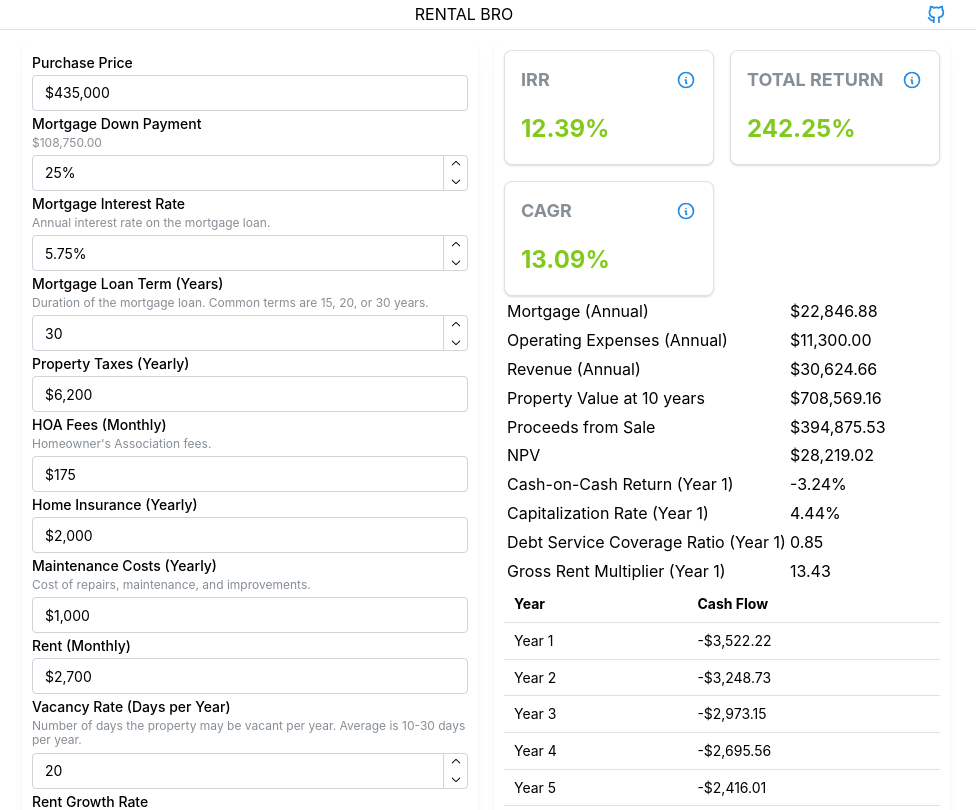
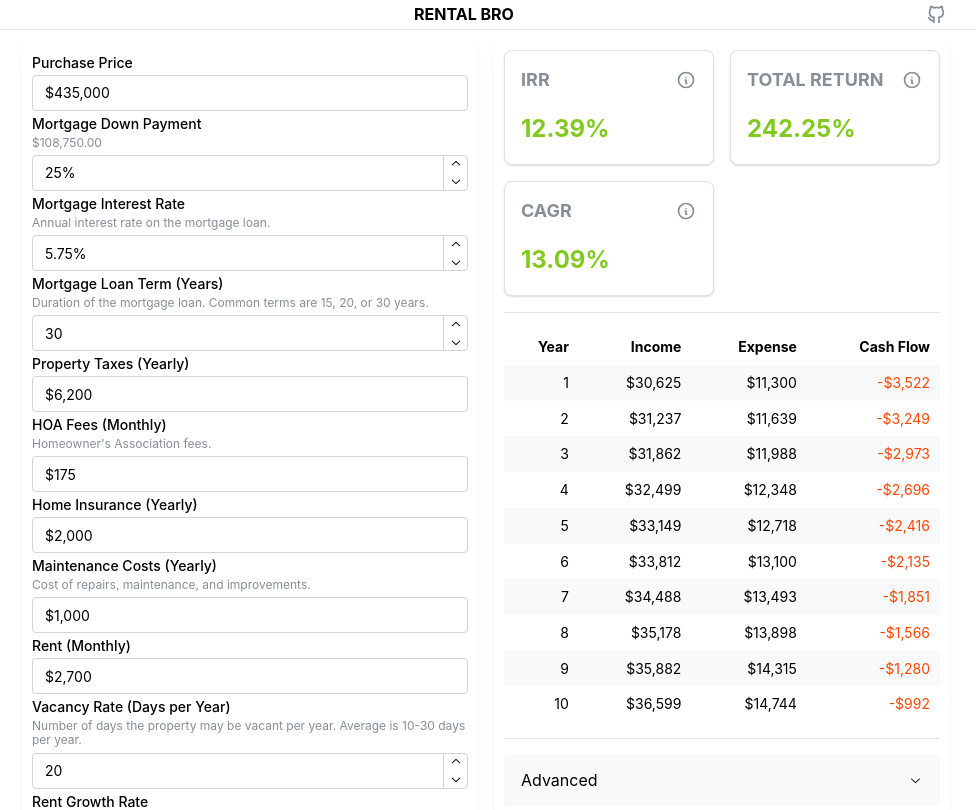
Before and after one commit to kkhimself/rentalbro, a React (Create React App) app: page / in a window 1280 px wide. Shown: the top 810 px of the page, without its empty margins (154-1130 px from the left). Built offline with nearby package versions, Linux system fonts and the light colour scheme.

Commit message:
Better formatting for property insights

```diff
--- a/src/App.tsx
+++ b/src/App.tsx
@@ -1,11 +1,13 @@
 import React from "react";
 import {
+  createTheme,
   AppShell,
   ActionIcon,
   Container,
   Grid,
   Group,
   Paper,
+  Text,
   MantineProvider
 } from "@mantine/core";
 import { useHeadroom } from "@mantine/hooks";
@@ -41,6 +43,10 @@ export default function App() {
     )
   );
 
+  const theme = createTheme({
+    primaryColor: "gray"
+  });
+
   const updateRentalProperty = (p: RentalProperty) => {
     setRentalProperty(p);
   };
@@ -50,7 +56,7 @@ export default function App() {
   };
 
   return (
-    <MantineProvider>
+    <MantineProvider theme={theme}>
       <div className="App">
         <AppShell
           padding="xs"
@@ -59,7 +65,7 @@ export default function App() {
           <AppShell.Header>
             <Container>
               <Group justify="space-between">
-                <div style={{margin: "auto"}}>RENTAL BRO</div>
+                <div style={{margin: "auto"}}><Text fw={700}>RENTAL BRO</Text></div>
                 <ActionIcon variant="subtle" aria-label="GitHub" onClick={openGitHub}>
                   <IconBrandGithub style={{ width: '80%', height: '80%' }} />
                 </ActionIcon>
--- a/src/components/CashFlow.tsx
+++ b/src/components/CashFlow.tsx
@@ -1,29 +1,47 @@
 import { Table } from "@mantine/core";
+import { CashFlowItem } from "../utils/RentalMetrics";
 
 interface CashFlowProps {
-  cashFlows: number[];
+  cashFlows: CashFlowItem[];
 }
 
 export default function CashFlow({ cashFlows }: CashFlowProps) {
   const cashFlowRows = cashFlows.map((cf, i: number) => (
     <Table.Tr key={i}>
-      <Table.Td>Year {i + 1}</Table.Td>
-      <Table.Td>
+      <Table.Td style={{textAlign: "right"}}>{i + 1}</Table.Td>
+      <Table.Td style={{textAlign: "right"}}>
         {new Intl.NumberFormat("en-US", {
           style: "currency",
           currency: "USD",
-        }).format(cf)}
+          maximumFractionDigits: 0
+        }).format(cf.income)}
+      </Table.Td>
+      <Table.Td style={{textAlign: "right"}}>
+        {new Intl.NumberFormat("en-US", {
+          style: "currency",
+          currency: "USD",
+          maximumFractionDigits: 0
+        }).format(cf.expense)}
+      </Table.Td>
+      <Table.Td style={{textAlign: "right", color: cf.cashFlow > 0 ? "LimeGreen" : "OrangeRed"}}>
+        {new Intl.NumberFormat("en-US", {
+          style: "currency",
+          currency: "USD",
+          maximumFractionDigits: 0
+        }).format(cf.cashFlow)}
       </Table.Td>
     </Table.Tr>
   ));
 
   return (
     <div>
-      <Table>
+      <Table striped withRowBorders={false}>
         <Table.Thead>
           <Table.Tr>
-            <Table.Th>Year</Table.Th>
-            <Table.Th>Cash Flow</Table.Th>
+            <Table.Th style={{textAlign: "right"}}>Year</Table.Th>
+            <Table.Th style={{textAlign: "right"}}>Income</Table.Th>
+            <Table.Th style={{textAlign: "right"}}>Expense</Table.Th>
+            <Table.Th style={{textAlign: "right"}}>Cash Flow</Table.Th>
           </Table.Tr>
         </Table.Thead>
         <Table.Tbody>{cashFlowRows}</Table.Tbody>
--- a/src/components/PropertyInsights.tsx
+++ b/src/components/PropertyInsights.tsx
@@ -1,4 +1,4 @@
-import { Grid } from "@mantine/core";
+import { Accordion, Divider, Grid, Table } from "@mantine/core";
 import RentalProperty from "../models/RentalProperty";
 import CashFlow from "./CashFlow";
 import Stat from "./Stat";
@@ -30,8 +30,14 @@ export default function PropertyInsights({
         <Grid.Col span={{ base: 12, md: 6 }}>
           <Stat
             title="Total Return"
-            color={p.grossReturn > p.discountRateTotalReturn ? "lime" : "orange"}
-            description={`<p>Total Return measures the overall profit or loss of an investment over a period, considering both income and appreciation, expressed as a percentage of the initial investment. It's a simple way to track growth. On the other hand, IRR takes into account the <b>timing</b> of cash flows, showing the average <b>annual</b> growth rate and helping to understand how quickly your investment is growing. While total return gives a broad picture, IRR provides a more precise measure of investment efficiency.</p> <p>If the Total Return of the rental property exceeds the Total Return of your alternate investments (e.g. investing in the S&P 500), the rental property is a better investment. The Total Return of your alternate investment, over ${p.holdingPeriod} years, based on your discount rate, is ${(p.discountRateTotalReturn * 100).toFixed(2)}% </p>`}
+            color={
+              p.grossReturn > p.discountRateTotalReturn ? "lime" : "orange"
+            }
+            description={`<p>Total Return measures the overall profit or loss of an investment over a period, considering both income and appreciation, expressed as a percentage of the initial investment. It's a simple way to track growth. On the other hand, IRR takes into account the <b>timing</b> of cash flows, showing the average <b>annual</b> growth rate and helping to understand how quickly your investment is growing. While total return gives a broad picture, IRR provides a more precise measure of investment efficiency.</p> <p>If the Total Return of the rental property exceeds the Total Return of your alternate investments (e.g. investing in the S&P 500), the rental property is a better investment. The Total Return of your alternate investment, over ${
+              p.holdingPeriod
+            } years, based on your discount rate, is ${(
+              p.discountRateTotalReturn * 100
+            ).toFixed(2)}% </p>`}
             value={new Intl.NumberFormat("en-US", {
               style: "percent",
               minimumFractionDigits: 2,
@@ -53,111 +59,126 @@ export default function PropertyInsights({
         </Grid.Col>
       </Grid>
 
-      <table>
-        <tbody>
-          <tr>
-            <td>Mortgage (Annual)</td>
-            <td>
+      <Divider my="md" />
+
+      <CashFlow cashFlows={p.cashFlows} />
+
+      <Divider my="md" />
+
+      <Accordion variant="separated">
+        <Accordion.Item value="advanced-insights">
+          <Accordion.Control>Advanced</Accordion.Control>
+          <Accordion.Panel>
+            <Table striped withRowBorders={false}>
+              <Table.Tbody>
+                <Table.Tr>
+                  <Table.Td>Mortgage (monthly)</Table.Td>
+                  <Table.Td>
+                    {new Intl.NumberFormat("en-US", {
+                      style: "currency",
+                      currency: "USD",
+                    }).format(p.mortgageMonthly)}
+                  </Table.Td>
+                </Table.Tr>
+                <Table.Tr>
+                  <Table.Td>Mortgage (annual)</Table.Td>
+                  <Table.Td>
                     {new Intl.NumberFormat("en-US", {
                       style: "currency",
                       currency: "USD",
                     }).format(p.mortgageAnnual)}
-            </td>
-          </tr>
-          <tr>
-            <td>Operating Expenses (Annual)</td>
-            <td>
-              {new Intl.NumberFormat("en-US", {
-                style: "currency",
-                currency: "USD",
-              }).format(p.operatingExpensesAnnual)}
-            </td>
-          </tr>
-          <tr>
-            <td>Revenue (Annual)</td>
-            <td>
-              {new Intl.NumberFormat("en-US", {
-                style: "currency",
-                currency: "USD",
-              }).format(p.revenueAnnual)}
-            </td>
-          </tr>
-          <tr>
-            <td>Property Value at {p.holdingPeriod} years</td>
-            <td>
+                  </Table.Td>
+                </Table.Tr>
+                <Table.Tr>
+                  <Table.Td>Property value at {p.holdingPeriod} years</Table.Td>
+                  <Table.Td>
                     {new Intl.NumberFormat("en-US", {
                       style: "currency",
                       currency: "USD",
                     }).format(p.propertySalePrice)}
-            </td>
-          </tr>
-          <tr>
-            <td>Proceeds from Sale</td>
-            <td>
+                  </Table.Td>
+                </Table.Tr>
+                <Table.Tr>
+                  <Table.Td>Mortgage payoff at {p.holdingPeriod} years</Table.Td>
+                  <Table.Td>
+                    {new Intl.NumberFormat("en-US", {
+                      style: "currency",
+                      currency: "USD",
+                    }).format(p.mortgagePayoff)}
+                  </Table.Td>
+                </Table.Tr>
+                <Table.Tr>
+                  <Table.Td>Sales commission</Table.Td>
+                  <Table.Td>
+                    {new Intl.NumberFormat("en-US", {
+                      style: "currency",
+                      currency: "USD",
+                    }).format(p.propertySalePrice * p.salesCommissionRate / 100)}
+                  </Table.Td>
+                </Table.Tr>
+                <Table.Tr>
+                  <Table.Td>Proceeds from sale</Table.Td>
+                  <Table.Td>
                     {new Intl.NumberFormat("en-US", {
                       style: "currency",
                       currency: "USD",
                     }).format(p.proceedsFromSale)}
-            </td>
-          </tr>
-          <tr>
-            <td>NPV</td>
-            <td>
+                  </Table.Td>
+                </Table.Tr>
+                <Table.Tr>
+                  <Table.Td>NPV</Table.Td>
+                  <Table.Td>
                     {new Intl.NumberFormat("en-US", {
                       style: "currency",
                       currency: "USD",
                     }).format(p.npv)}
-            </td>
-          </tr>
-          <tr>
-            <td>Cash-on-Cash Return (Year 1)</td>
-            <td>
+                  </Table.Td>
+                </Table.Tr>
+                <Table.Tr>
+                  <Table.Td>Cash-on-Cash Return (Year 1)</Table.Td>
+                  <Table.Td>
                     {new Intl.NumberFormat("en-US", {
                       style: "percent",
                       minimumFractionDigits: 2,
                       maximumFractionDigits: 2,
                     }).format(p.coc)}
-            </td>
-          </tr>
-          <tr>
-            <td>Capitalization Rate (Year 1)</td>
-            <td>
+                  </Table.Td>
+                </Table.Tr>
+                <Table.Tr>
+                  <Table.Td>Capitalization Rate (Year 1)</Table.Td>
+                  <Table.Td>
                     {new Intl.NumberFormat("en-US", {
                       style: "percent",
                       minimumFractionDigits: 2,
                       maximumFractionDigits: 2,
                     }).format(p.capRate)}
-            </td>
-          </tr>
-          <tr>
-            <td>Debt Service Coverage Ratio (Year 1)</td>
-            <td>
+                  </Table.Td>
+                </Table.Tr>
+                <Table.Tr>
+                  <Table.Td>Debt Service Coverage Ratio (Year 1)</Table.Td>
+                  <Table.Td>
                     {new Intl.NumberFormat("en-US", {
                       style: "decimal",
                       minimumFractionDigits: 2,
                       maximumFractionDigits: 2,
                     }).format(p.dscr)}
-            </td>
-          </tr>
-          <tr>
-            <td>Gross Rent Multiplier (Year 1)</td>
-            <td>
+                  </Table.Td>
+                </Table.Tr>
+                <Table.Tr>
+                  <Table.Td>Gross Rent Multiplier (Year 1)</Table.Td>
+                  <Table.Td>
                     {new Intl.NumberFormat("en-US", {
                       style: "decimal",
                       minimumFractionDigits: 2,
                       maximumFractionDigits: 2,
                     }).format(p.grm)}
-            </td>
-          </tr>
-        </tbody>
-      </table>
-
-      <CashFlow cashFlows={p.cashFlows} />
-
-      {/* <div>
-        {JSON.stringify(p, null, 2)}
-        {JSON.stringify({irr: p.irr}, null, 2)}
-      </div> */}
+                  </Table.Td>
+                </Table.Tr>
+              </Table.Tbody>
+            </Table>
+          </Accordion.Panel>
+        </Accordion.Item>
+      </Accordion>
     </div>
   );
 }
--- a/src/models/RentalProperty.ts
+++ b/src/models/RentalProperty.ts
@@ -151,7 +151,7 @@ export default class RentalProperty {
         return RentalMetrics.calculateNpv(
             this.discountRate / 100,
             this.initialInvestment,
-            this.cashFlows,
+            this.cashFlows.map((c) => c.cashFlow),
             this.proceedsFromSale
         );
     }
@@ -159,7 +159,7 @@ export default class RentalProperty {
     get irr() {
         return RentalMetrics.calculateIrr(
             this.initialInvestment,
-            this.cashFlows,
+            this.cashFlows.map((c) => c.cashFlow),
             this.proceedsFromSale
         ) * 100;
     }
@@ -167,7 +167,7 @@ export default class RentalProperty {
     get grossReturn() {
         return RentalMetrics.calculateGrossReturn(
             this.initialInvestment,
-            this.cashFlows,
+            this.cashFlows.map((c) => c.cashFlow),
             this.proceedsFromSale
         );
     }
@@ -175,14 +175,14 @@ export default class RentalProperty {
     get cagr() {
         return RentalMetrics.calculateCagr(
             this.initialInvestment,
-            this.cashFlows,
+            this.cashFlows.map((c) => c.cashFlow),
             this.proceedsFromSale
         ) * 100;
     }
 
     // Cash-on-Cash Return for Year 1
     get coc() {
-        return this.cashFlows[0] / this.initialInvestment;
+        return this.cashFlows.map((c) => c.cashFlow)[0] / this.initialInvestment;
     }
 
     // Gross Rent Multiplier for Year 1
--- a/src/utils/RentalMetrics.ts
+++ b/src/utils/RentalMetrics.ts
@@ -1,3 +1,27 @@
+export class CashFlowItem {
+  year: number;
+  mortgage: number;
+  income: number;
+  expense: number;
+
+  constructor(
+    year: number, mortgage: number, income: number, expense: number
+  ) {
+    this.year = year;
+    this.mortgage = mortgage;
+    this.income = income;
+    this.expense = expense;
+  }
+
+  get noi() {
+    return this.income - this.expense;
+  }
+
+  get cashFlow() {
+    return this.income - this.expense - this.mortgage;
+  }
+}
+
 export function calculateMortgage(
   principal: number,
   rate: number,
@@ -37,13 +61,14 @@
   expenses: number,
   expenseGrowthRate: number
 ) {
-    const cashFlows: number[] = [];
+  const cashFlows: CashFlowItem[] = [];
   for (let year = 0; year < numberOfYears; year++) {
-      cashFlows.push(
-        income * Math.pow(1 + incomeGrowthRate, year) -
-          mortgageAnnual -
+    cashFlows.push(new CashFlowItem(
+      year,
+      mortgageAnnual,
+      income * Math.pow(1 + incomeGrowthRate, year),
       expenses * Math.pow(1 + expenseGrowthRate, year)
-      );
+    ));
   }
   return cashFlows;
 }
```
Lines whose indentation alone changed are shown as unchanged.
